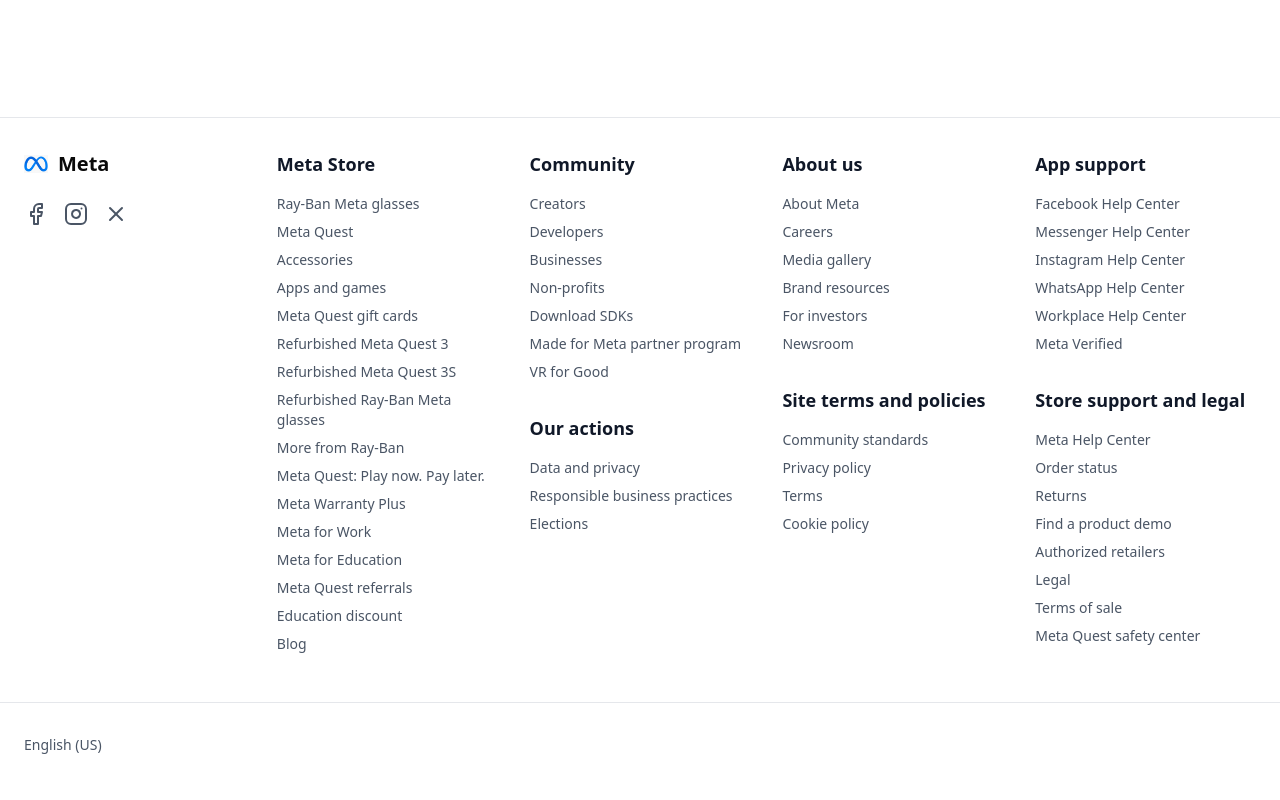
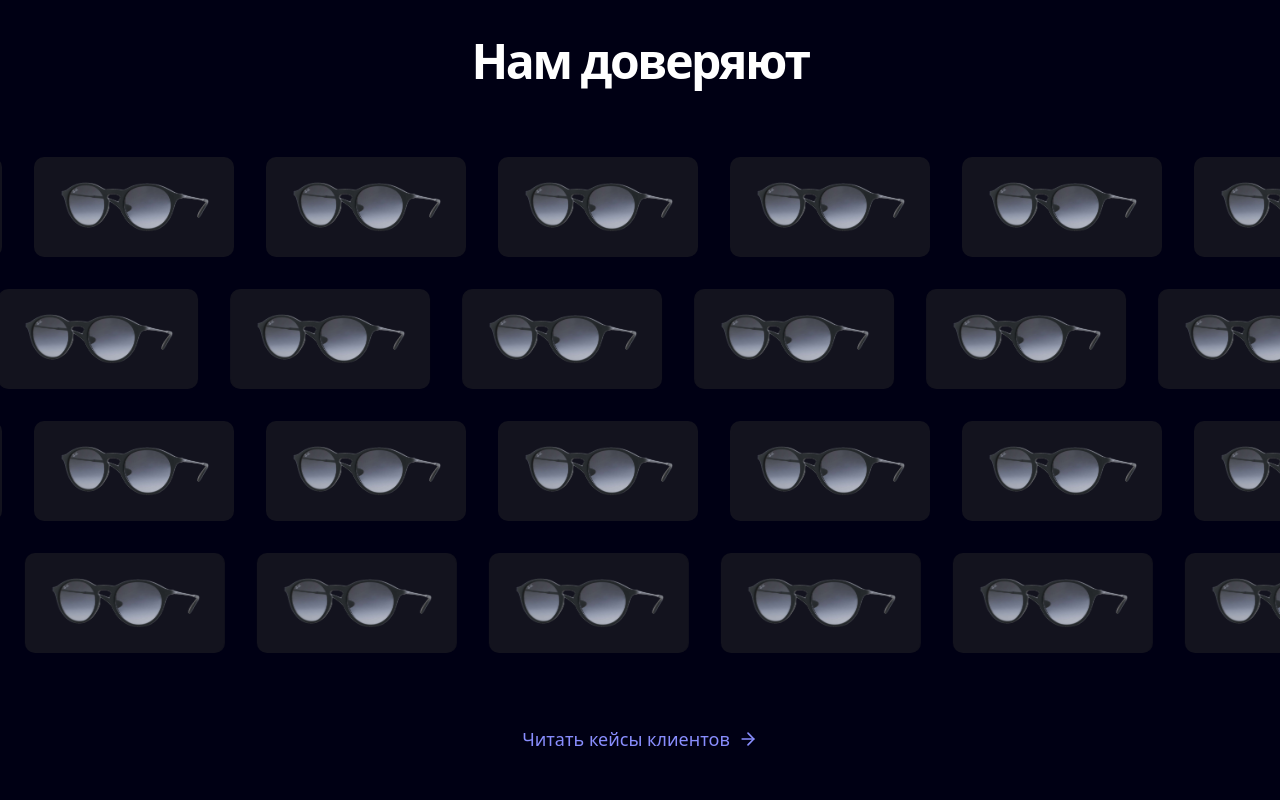
Before and after one commit to vitalijkadylinskij/WebSite, a Next.js app: page / in a window 1280 px wide. Shown: the part 5000-5800 px from the top of the page. Built offline with nearby package versions, Linux system fonts and the light colour scheme.

Commit message:
added new block TrustedClients and added animations for this block

```diff
--- a/package.json
+++ b/package.json
@@ -17,7 +17,8 @@
     "next": "15.4.5",
     "react": "19.1.0",
     "react-dom": "19.1.0",
-    "tailwind-merge": "^3.3.1"
+    "tailwind-merge": "^3.3.1",
+    "tailwindcss-animate": "^1.0.7"
   },
   "devDependencies": {
     "@eslint/eslintrc": "^3",
--- a/src/app/globals.css
+++ b/src/app/globals.css
@@ -1,5 +1,9 @@
 @import "tailwindcss";
 @import "tw-animate-css";
+@tailwind base;
+@tailwind components;
+@tailwind utilities;
+
 
 @custom-variant dark (&:is(.dark *));
 
@@ -120,3 +124,41 @@
     @apply bg-background text-foreground;
   }
 }
+
+@keyframes infinite-scroll {
+  from {
+    transform: translateX(0);
+  }
+  to {
+    transform: translateX(-50%);
+  }
+}
+
+/* Пользовательский класс для отладки анимации */
+@keyframes infinite-scroll-left {
+  from {
+    transform: translateX(0);
+  }
+  to {
+    transform: translateX(-50%);
+  }
+}
+
+@keyframes infinite-scroll-right {
+  from {
+    transform: translateX(-50%);
+  }
+  to {
+    transform: translateX(0);
+  }
+}
+
+.infinite-scroll-left {
+  animation: infinite-scroll-left 60s linear infinite;
+  will-change: transform;
+}
+
+.infinite-scroll-right {
+  animation: infinite-scroll-right 60s linear infinite;
+  will-change: transform;
+}
--- a/src/app/page.tsx
+++ b/src/app/page.tsx
@@ -6,6 +6,7 @@
 import LeadershipSection from "@/components/leadership-section/leadership-section";
 import Footer from "@/components/footer/footer";
 import GenerativeAISection from "@/components/generative-ai-section/generative-ai-section";
+import TrustedClientsSection from "@/components/trusted-clients-section/trusted-clients-section";
 
 export default function Home() {
     return (
@@ -20,6 +21,7 @@
                     <ActionsSection />
                     <LeadershipSection />
                 </div>
+                <TrustedClientsSection />
                 <Footer />
             </main>
         </div>
--- /dev/null
+++ b/src/components/trusted-clients-section/trusted-clients-section.tsx
@@ -0,0 +1,88 @@
+import Image from "next/image"
+import Link from "next/link"
+import { ArrowRight } from 'lucide-react'
+import { Button } from "@/components/ui/button"
+
+export default function TrustedClientsSection() {
+    const logoItems = [
+        { id: 1, name: "Билайн", image: "/images/Ray-Ban.png" },
+        { id: 2, name: "IDS Borjomi", image: "/images/Ray-Ban.png" },
+        { id: 3, name: "Abbott", image: "/images/Ray-Ban.png" },
+        { id: 4, name: "Ак Барс Банк", image: "/images/Ray-Ban.png" },
+        { id: 5, name: "Альфа Банк", image: "/images/Ray-Ban.png" },
+        { id: 6, name: "AQUIND", image: "/images/Ray-Ban.png" },
+        { id: 7, name: "Askona", image: "/images/Ray-Ban.png" },
+        { id: 8, name: "Автодор", image: "/images/Ray-Ban.png" },
+        { id: 9, name: "BELKA CAR", image: "/images/Ray-Ban.png" },
+        { id: 10, name: "Familia", image: "/images/Ray-Ban.png" },
+        { id: 11, name: "GRASS", image: "/images/Ray-Ban.png" },
+        { id: 12, name: "Henkel", image: "/images/Ray-Ban.png" },
+        { id: 13, name: "hh", image: "/images/Ray-Ban.png" },
+        { id: 14, name: "ИВИ", image: "/images/Ray-Ban.png" },
+        { id: 15, name: "KIA", image: "/images/Ray-Ban.png" },
+        { id: 16, name: "KNAUF", image: "/images/Ray-Ban.png" },
+        { id: 17, name: "Merck", image: "/images/Ray-Ban.png" },
+        { id: 18, name: "VIPPLAY", image: "/images/Ray-Ban.png" },
+        { id: 19, name: "Ozon Travel", image: "/images/Ray-Ban.png" },
+        { id: 20, name: "QIWI", image: "/images/Ray-Ban.png" },
+        { id: 21, name: "Работа.ру", image: "/images/Ray-Ban.png" },
+        { id: 22, name: "Ренессанс Страхование", image: "/images/Ray-Ban.png" },
+        { id: 23, name: "РОСКОНГРЕСС", image: "/images/Ray-Ban.png" },
+        { id: 24, name: "Совкомбанк", image: "/images/Ray-Ban.png" },
+        { id: 25, name: "SKODA", image: "/images/Ray-Ban.png" },
+        { id: 26, name: "Decathlon", image: "/images/Ray-Ban.png" },
+        { id: 27, name: "DNS", image: "/images/Ray-Ban.png" },
+        { id: 28, name: "Ozon", image: "/images/Ray-Ban.png" },
+        { id: 29, name: "Мегафон", image: "/images/Ray-Ban.png" },
+        { id: 30, name: "МТС", image: "/images/Ray-Ban.png" },
+        { id: 31, name: "М.Видео", image: "/images/Ray-Ban.png" },
+        { id: 32, name: "Кошелёк", image: "/images/Ray-Ban.png" },
+        { id: 33, name: "X5 Group", image: "/images/Ray-Ban.png" },
+    ]
+    const rows = [
+        logoItems.slice(0, 8),
+        logoItems.slice(8, 16),
+        logoItems.slice(16, 24),
+        logoItems.slice(24, 33),
+    ];
+
+    return (
+        <section className="w-full py-12 bg-[#000014] text-white">
+            <div className="container mx-auto px-4 md:px-6 text-center">
+                <h2 className="text-3xl md:text-4xl lg:text-5xl font-bold tracking-tighter mb-12">Нам доверяют</h2>
+            </div>
+            <div className="relative w-full overflow-hidden py-6 space-y-8">
+                {rows.map((rowLogos, rowIndex) => (
+                    <div
+                        key={rowIndex}
+                        className={`flex flex-nowrap min-w-max ${
+                            rowIndex % 2 === 0 ? 'infinite-scroll-left' : 'infinite-scroll-right'
+                        }`}
+                    >
+                        {[...rowLogos, ...rowLogos].map((item, itemIndex) => (
+                            <div
+                                key={`${item.id}-${rowIndex}-${itemIndex}`}
+                                className="flex-shrink-0 w-[200px] h-[100px] bg-[#13131E] rounded-lg flex items-center justify-center mx-4 p-4"
+                            >
+                                <Image
+                                    src={item.image || "/placeholder.svg"}
+                                    alt={item.name}
+                                    width={150}
+                                    height={75}
+                                    style={{ objectFit: 'contain' }}
+                                    className="max-w-full max-h-full"
+                                />
+                            </div>
+                        ))}
+                    </div>
+                ))}
+            </div>
+            <div className="container mx-auto px-4 md:px-6 text-center mt-12">
+                <Link href="#" prefetch={false} className="group inline-flex items-center text-[#888DFE] text-lg font-medium">
+                    Читать кейсы клиентов
+                    <ArrowRight className="ml-2 h-5 w-5 transition-transform duration-300 group-hover:translate-x-1" />
+                </Link>
+            </div>
+        </section>
+    )
+}
--- /dev/null
+++ b/src/tailwind.config.ts
@@ -0,0 +1,75 @@
+import type { Config } from "tailwindcss"
+
+const config = {
+    content: ["./pages/**/*.{ts,tsx}", "./components/**/*.{ts,tsx}", "./app/**/*.{ts,tsx}", "./src/**/*.{ts,tsx}", "*.{js,ts,jsx,tsx,mdx}"],
+    prefix: "",
+    theme: {
+        container: {
+            center: true,
+            padding: "2rem",
+            screens: {
+                "2xl": "1400px",
+            },
+        },
+        extend: {
+            colors: {
+                border: "hsl(var(--border))",
+                input: "hsl(var(--input))",
+                ring: "hsl(var(--ring))",
+                background: "hsl(var(--background))",
+                foreground: "hsl(var(--foreground))",
+                primary: {
+                    DEFAULT: "hsl(var(--primary))",
+                    foreground: "hsl(var(--primary-foreground))",
+                },
+                secondary: {
+                    DEFAULT: "hsl(var(--secondary))",
+                    foreground: "hsl(var(--secondary-foreground))",
+                },
+                destructive: {
+                    DEFAULT: "hsl(var(--destructive))",
+                    foreground: "hsl(var(--destructive-foreground))",
+                },
+                muted: {
+                    DEFAULT: "hsl(var(--muted))",
+                    foreground: "hsl(var(--muted-foreground))",
+                },
+                accent: {
+                    DEFAULT: "hsl(var(--accent))",
+                    foreground: "hsl(var(--accent-foreground))",
+                },
+                popover: {
+                    DEFAULT: "hsl(var(--popover))",
+                    foreground: "hsl(var(--popover-foreground))",
+                },
+                card: {
+                    DEFAULT: "hsl(var(--card))",
+                    foreground: "hsl(var(--card-foreground))",
+                },
+            },
+            borderRadius: {
+                lg: "var(--radius)",
+                md: "calc(var(--radius) - 2px)",
+                sm: "calc(var(--radius) - 4px)",
+            },
+            // Удаляем keyframes и animation отсюда, они теперь в globals.css
+            keyframes: {
+                "accordion-down": {
+                    from: { height: "0" },
+                    to: { height: "var(--radix-accordion-content-height)" },
+                },
+                "accordion-up": {
+                    from: { height: "var(--radix-accordion-content-height)" },
+                    to: { height: "0" },
+                },
+            },
+            animation: {
+                "accordion-down": "accordion-down 0.2s ease-out",
+                "accordion-up": "accordion-up 0.2s ease-out",
+            },
+        },
+    },
+    plugins: [require("tailwindcss-animate")],
+} satisfies Config
+
+export default config
```
Also changed, not shown: 1 other file (tests, documents, lock files or other folders).
